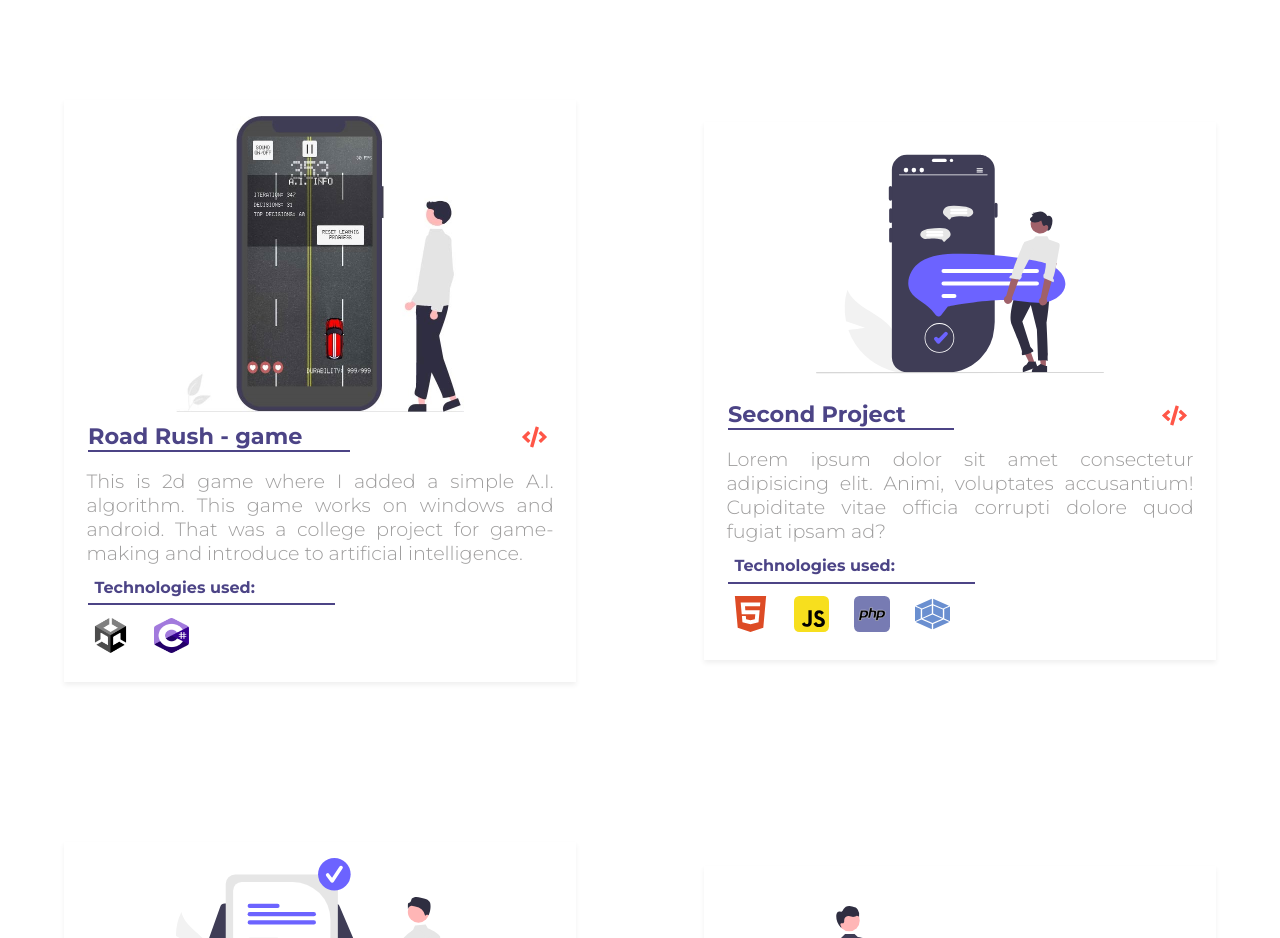
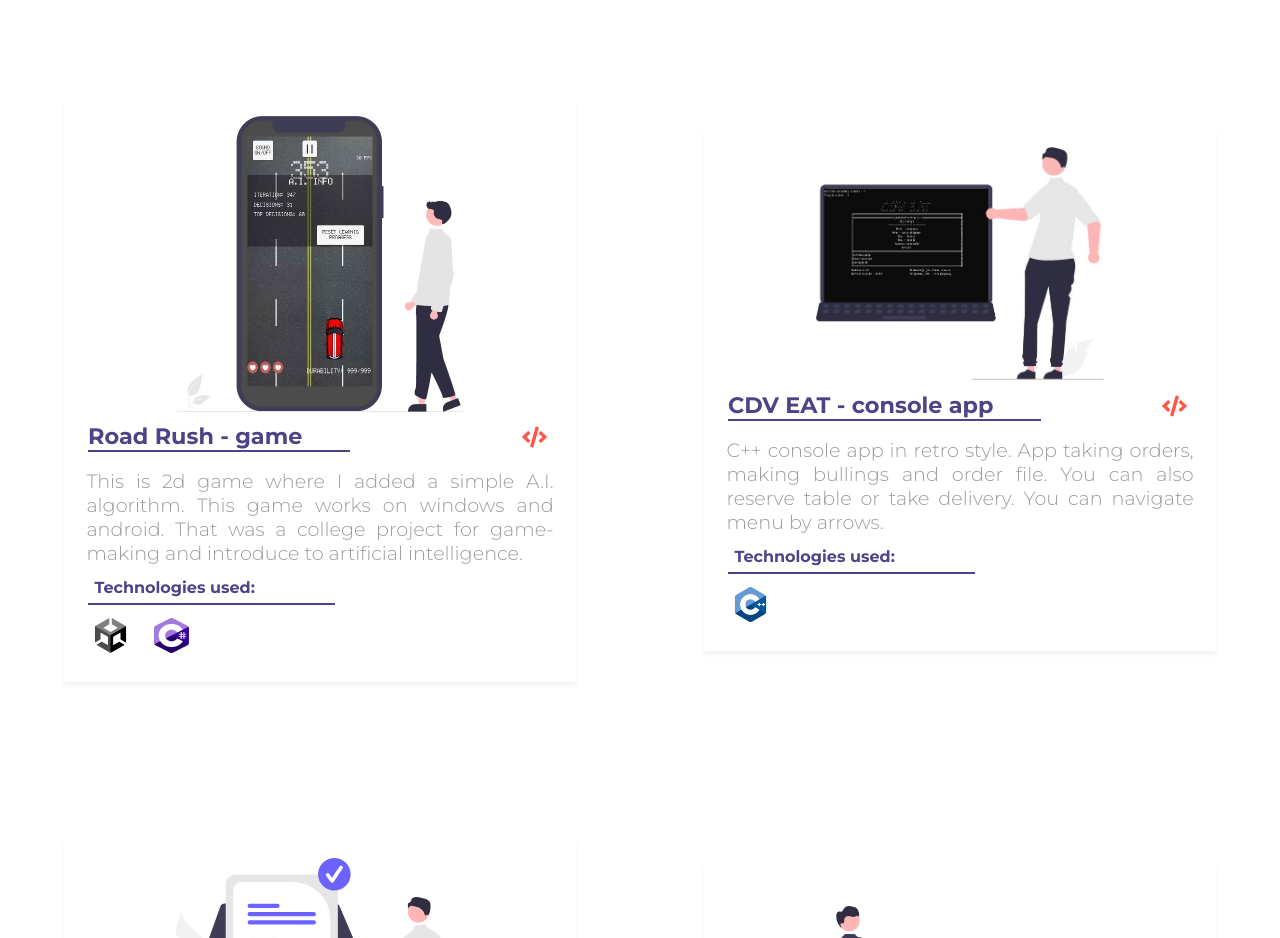
Before and after one commit to MariuszKloska/MariuszKloska.github.io, a plain HTML site: page index.html in a window 1280 px wide. Shown: the part 1040-1978 px from the top of the page. Drawn offline with Linux system fonts and the light colour scheme.

Commit message:
secon project added

```diff
--- a/index.html
+++ b/index.html
@@ -77,25 +77,22 @@
                 </div>
                 <!-- SECOND PROJECT -->
                 <div class="projects-content-card">
-                    <img src="./images/projects/second-project.svg" alt="project-image">
+                    <img src="./images/projects/second-project.jpg" alt="project-image">
                     <div class="project-info">
-                        <p class="project-name">Second Project</p>
-                        <a href="/" class="project-link">
+                        <p class="project-name">CDV EAT - console app</p>
+                        <a href="https://github.com/MariuszKloska/CDV_EAT/tree/master/Labo5" class="project-link">
                             <img src="./images/Icons/code.svg" alt="code-icon">
                         </a>
                     </div>
                     <p class="project-description">
-                        Lorem ipsum dolor sit amet consectetur adipisicing elit.
-                        Animi, voluptates accusantium! Cupiditate vitae officia
-                        corrupti dolore quod fugiat ipsam ad?
+                        C++ console app in retro style. App taking orders, making bullings and order file.
+                        You can also reserve table or take delivery. You can navigate menu by arrows.
                     </p>
                     <div class="project-technoliogies">
                         <p class="technologies-title">Technologies used:</p>
                         <div class="technologies-icons">
-                            <img src="./images/Icons/html5.svg" alt="html-icon">
-                            <img src="./images/Icons/javascript-svgrepo-com.svg" alt="js-icon">
-                            <img src="./images/Icons/php-svgrepo-com.svg" alt="php-icon">
-                            <img src="./images/Icons/webpack.svg" alt="webpack-icon">
+                            <img src="./images/Icons/c++.png" alt="cpp-icon">
+
                         </div>
                     </div>
                 </div>
```
Also changed, not shown: images/projects/346F509F.jpg (added), images/projects/second-project.jpg (added).
